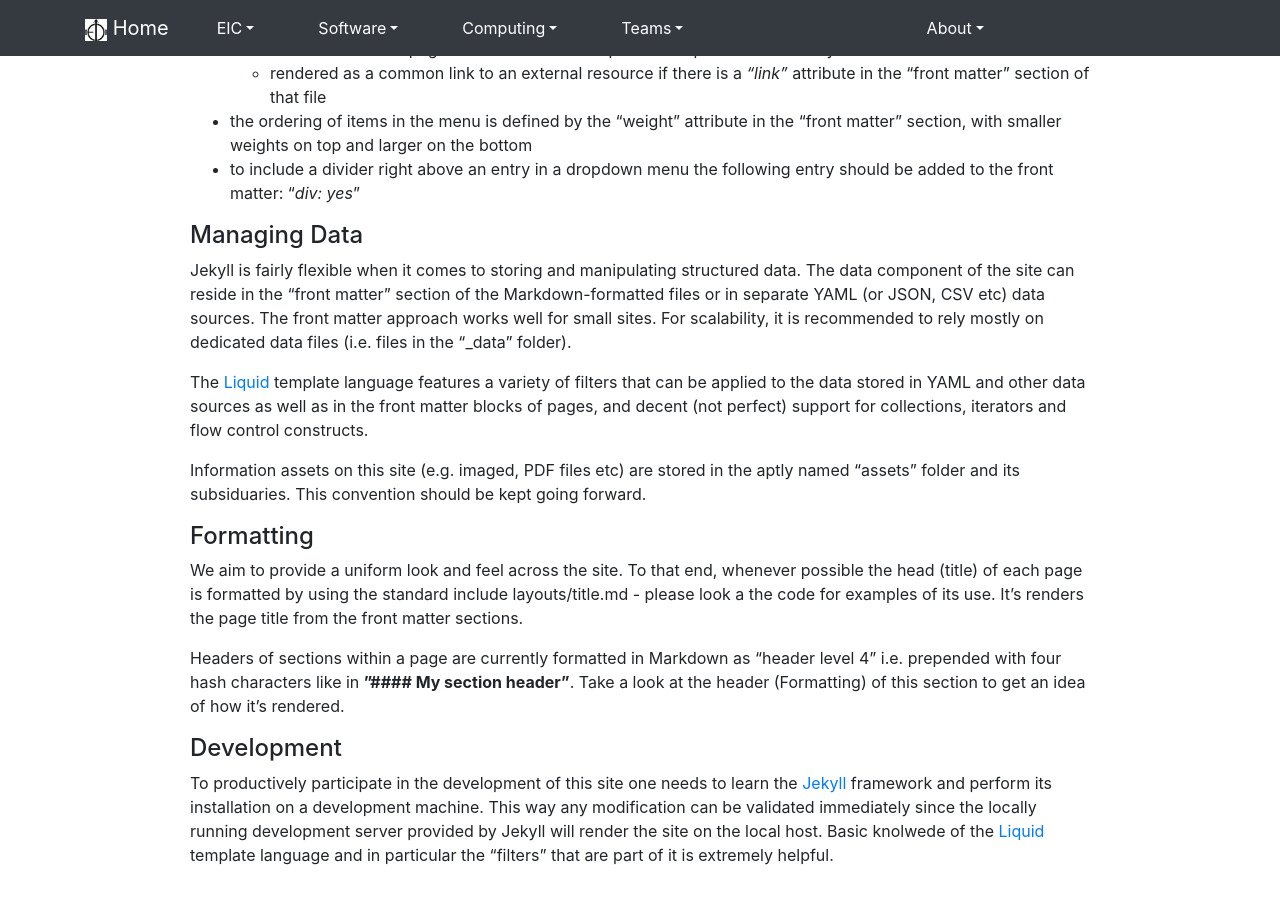
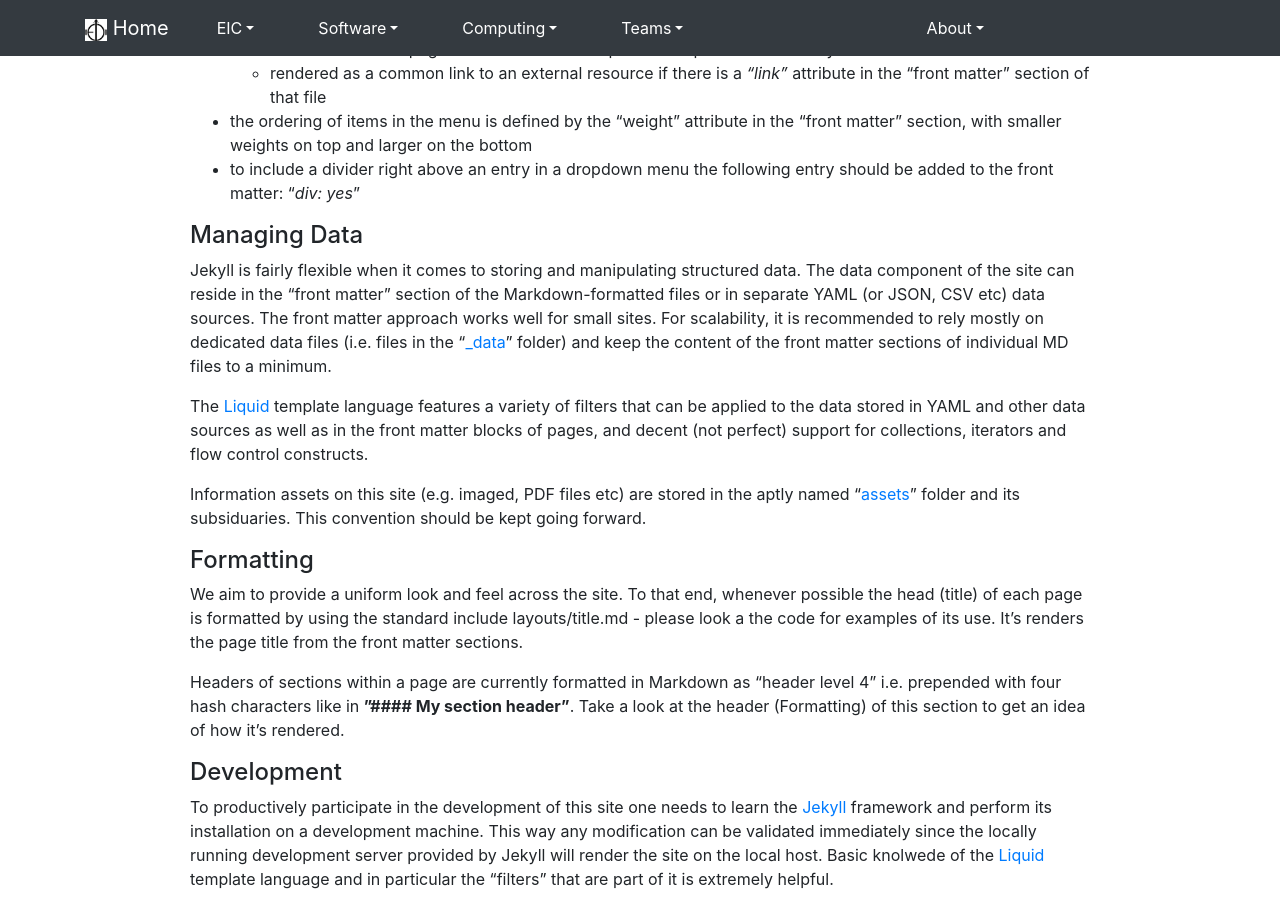
Before and after one commit to kkauder/eic.github.io, a Jekyll site: the page built from _about/howto.md, in a window 1280 px wide and 900 px high, scrolled down 817 px. Built offline with Jekyll 4.4.1, drawn with Linux system fonts in a browser that asks for light colours; nearby versions of some CDN libraries.

Commit message:
Better formatting for a few page titles, more content on the "howto" page and added the list of conveners to the "teams" overview

```diff
--- a/_about/howto.md
+++ b/_about/howto.md
@@ -52,14 +52,16 @@ Jekyll is fairly flexible when it comes to storing and manipulating structured d
 The data component of the site can reside in the "front matter" section of the Markdown-formatted
 files or in separate YAML (or JSON, CSV etc) data sources. The front matter approach works well
 for small sites. For scalability, it is recommended to rely mostly on dedicated data files (i.e.
-files in the "_data" folder).
+files in the "<a href="https://github.com/eic/eic.github.io/tree/master/_data" target="_blank">_data</a>" folder)
+and keep the content of the front matter sections of individual MD files to a minimum.
 
 The <a href="https://shopify.github.io/liquid/" target="_blank">Liquid</a> template language
 features a variety of filters that can be applied to the data stored in YAML and other data sources
 as well as in the front matter blocks of pages, and decent (not perfect) support for collections,
 iterators and flow control constructs.
 
-Information assets on this site (e.g. imaged, PDF files etc) are stored in the aptly named "assets"
+Information assets on this site (e.g. imaged, PDF files etc) are stored in the aptly named
+"<a href="https://github.com/eic/eic.github.io/tree/master/assets/" target="_blank">assets</a>"
 folder and its subsiduaries. This convention should be kept going forward.
 
 #### Formatting
```
Also changed, not shown: _computing/overview.md (+2 -2 lines), _data/people.yml (+14 -9 lines), _software/overview.md (+2 -2 lines), _teams/overview.md (+11 -2 lines).
